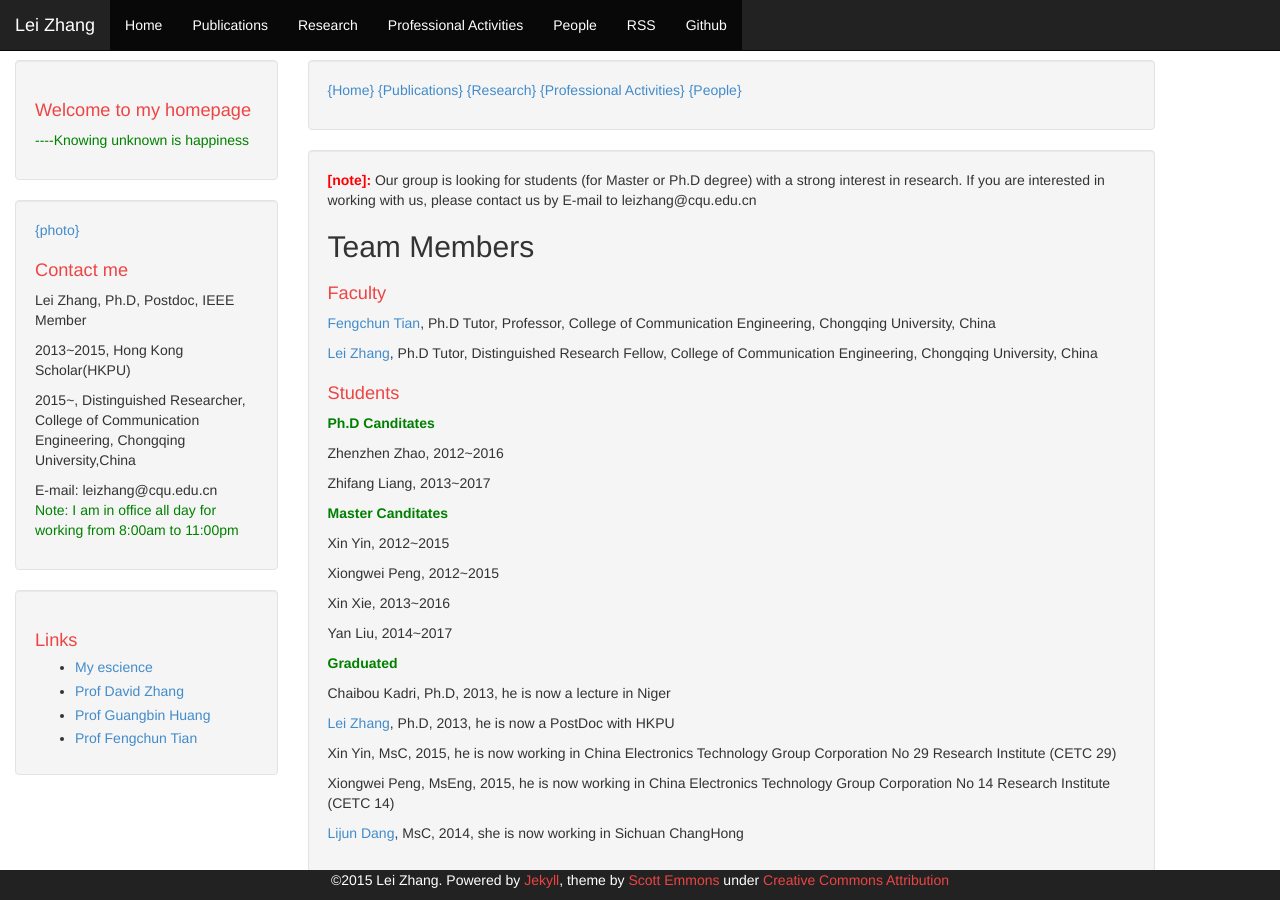
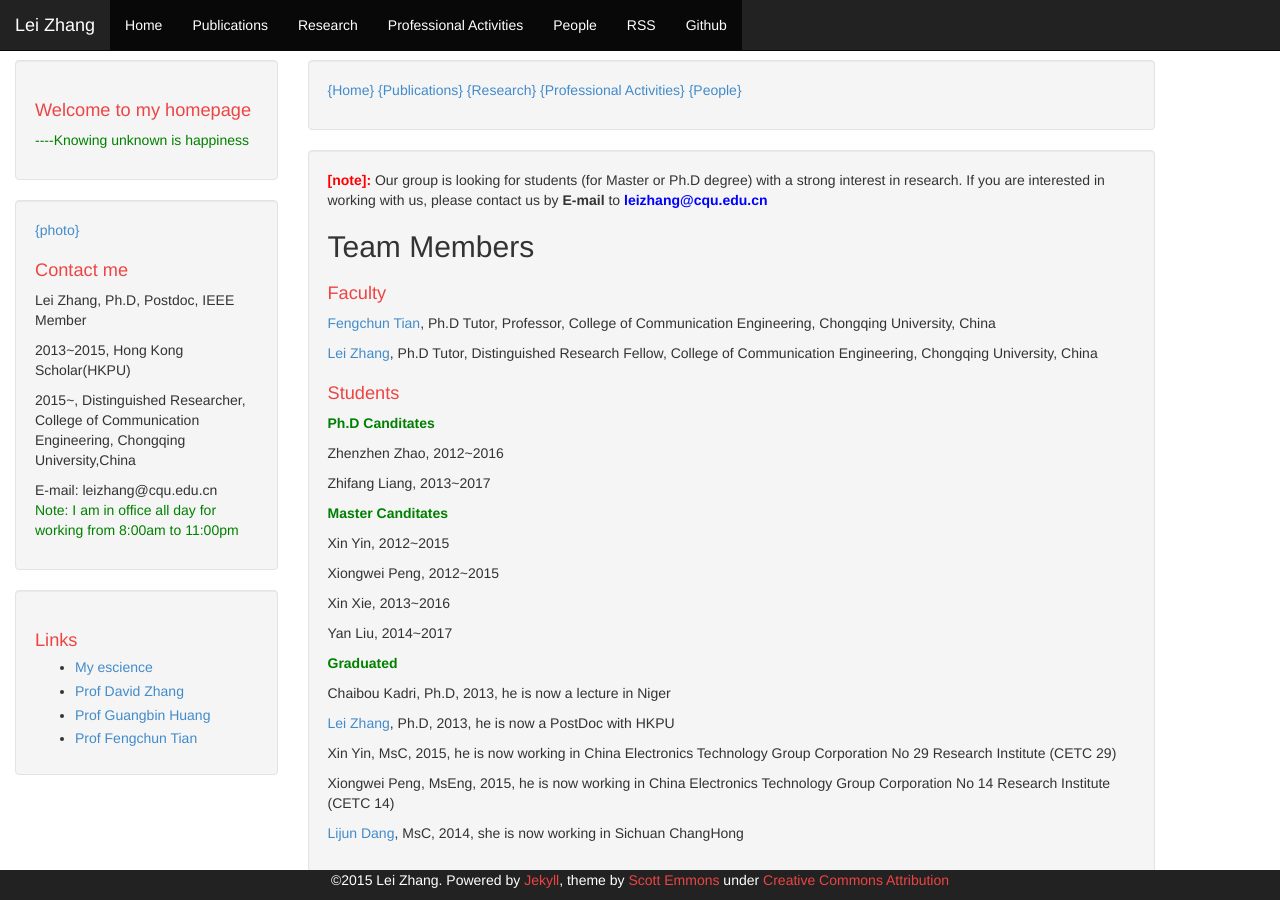
Before and after one commit to DrLeiZhang/website, a Jekyll site: the page built from people.html, in a window 1280 px wide and 900 px high. Built offline with Jekyll 4.4.1, drawn with Linux system fonts in a browser that asks for light colours; Markdown is read by kramdown in place of the engine named in the settings.

Commit message:
Update
Signed-off-by: leizhang@cqu.edu.cn <leizhang@cqu.edu.cn>

```diff
--- a/people.html
+++ b/people.html
@@ -7,7 +7,7 @@
 </div>
 
 <div class="well">
-<B style="color:red">[note]:</B> Our group is looking for students (for Master or Ph.D degree) with a strong interest in research. If you are interested in working with us, please contact us by E-mail to leizhang@cqu.edu.cn
+<B style="color:red;">[note]:</B> Our group is looking for students (for Master or Ph.D degree) with a strong interest in research. If you are interested in working with us, please contact us by <B>E-mail</B> to <B style="color:blue;">leizhang@cqu.edu.cn</B>
 <h2>Team Members
 <h1>Faculty</h1>
 <p><a href="http://www.ccee.cqu.edu.cn/index.aspx?lanmuid=75&sublanmuid=738&id=591">Fengchun Tian</a>, Ph.D Tutor, Professor, College of Communication Engineering, Chongqing University, China</p>
```
